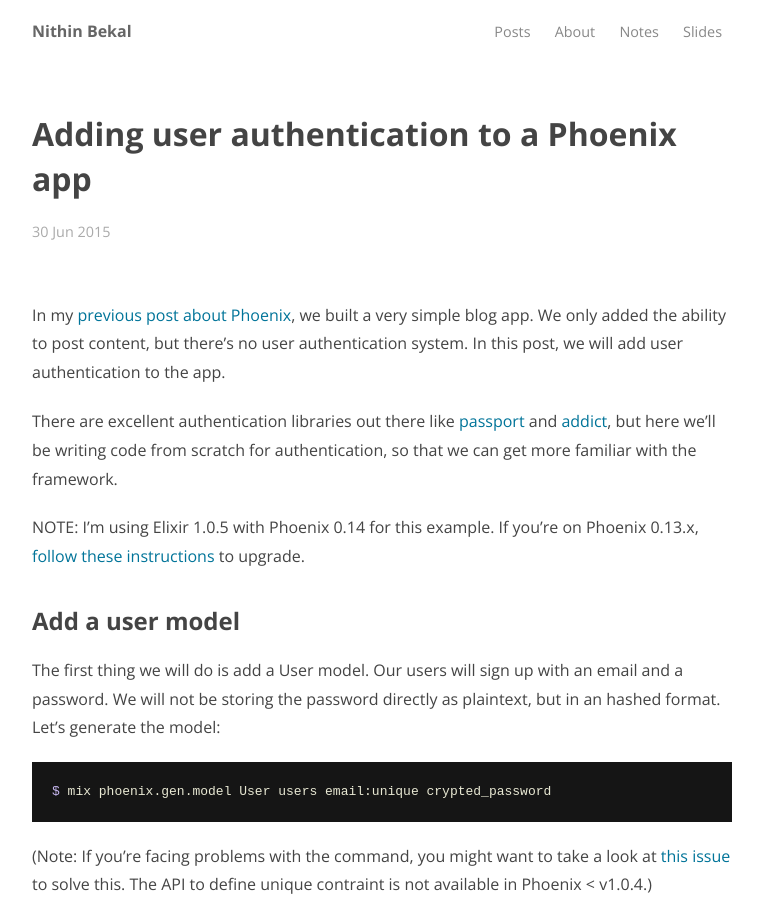
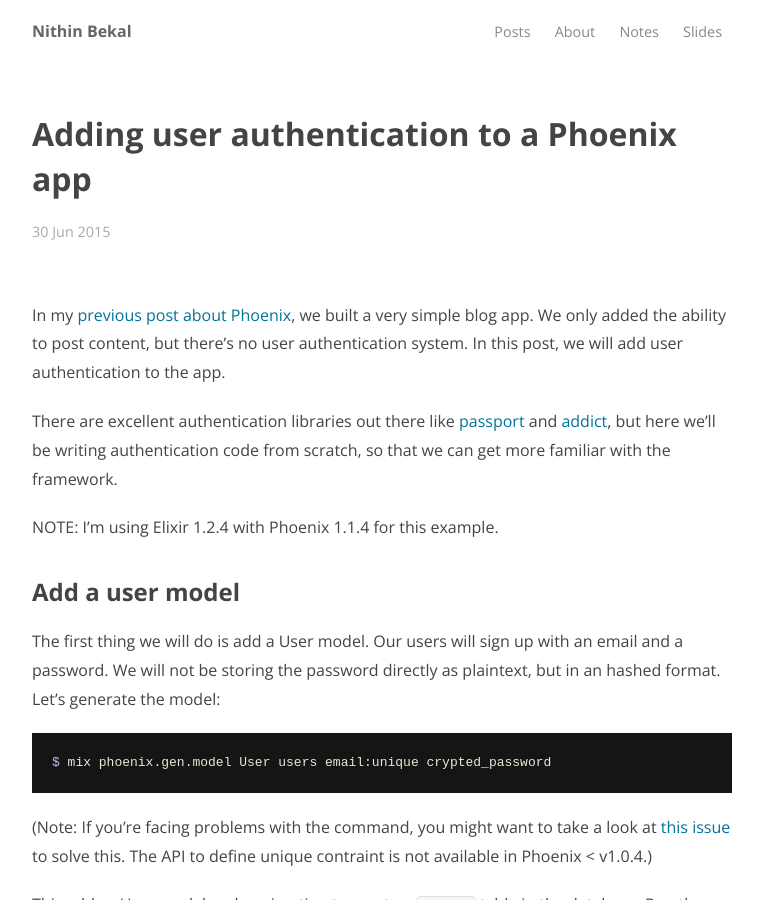
Before and after one commit to nithinbekal/nithinbekal.github.io, a Jekyll site: the page built from _posts/2015-06-13-phoenix-authentication.md, in a window 1280 px wide and 900 px high. Shown: the whole window, without its empty margins (258-1021 px from the left). Built offline with Jekyll 4.4.1, drawn with Linux system fonts in a browser that asks for light colours; comment, search, counter and statistics services are not loaded; some of the changed text lies outside the part shown.

Commit message:
Update Phoenix auth post for phx 1.1.4 and fix typos

```diff
--- a/_posts/2015-06-13-phoenix-authentication.md
+++ b/_posts/2015-06-13-phoenix-authentication.md
@@ -12,28 +12,15 @@ In my
 we built a very simple blog app.
 We only added the ability to post content,
 but there's no user authentication system.
-In this post,
-we will add user authentication
-to the app.
+In this post, we will add user authentication to the app.
 
-There are excellent
-authentication libraries
-out there like
+There are excellent authentication libraries out there like
 [passport](https://github.com/opendrops/passport) and
 [addict](https://github.com/trenpixster/addict),
-but here we'll be
-writing code from scratch
-for authentication,
-so that we can get more familiar
-with the framework.
+but here we'll be writing authentication code from scratch,
+so that we can get more familiar with the framework.
 
-NOTE:
-I'm using Elixir 1.0.5
-with Phoenix 0.14
-for this example.
-If you're on Phoenix 0.13.x,
-[follow these instructions](https://gist.github.com/chrismccord/57805158f463d3369103)
-to upgrade.
+NOTE: I'm using Elixir 1.2.4 with Phoenix 1.1.4 for this example.
 
 ## Add a user model
 
@@ -130,22 +117,19 @@ Now, we are ready to add the HTML view to
   <%= if f.errors != [] do %>
     <div class="alert alert-danger">
       <p>Oops, something went wrong! Please check the errors below:</p>
-      <ul>
-        <%= for {attr, message} <- f.errors do %>
-          <li><%= humanize(attr) %> <%= message %></li>
-        <% end %>
-      </ul>
     </div>
   <% end %>
 
   <div class="form-group">
     <label>Email</label>
     <%= email_input f, :email, class: "form-control" %>
+    <%= error_tag f, :email %>
   </div>
 
   <div class="form-group">
     <label>Password</label>
     <%= password_input f, :password, class: "form-control" %>
+    <%= error_tag f, :password %>
   </div>
 
   <div class="form-group">
```
Also changed, not shown: other parts of _posts/2015-06-13-phoenix-authentication.md (+1 -1 lines).
